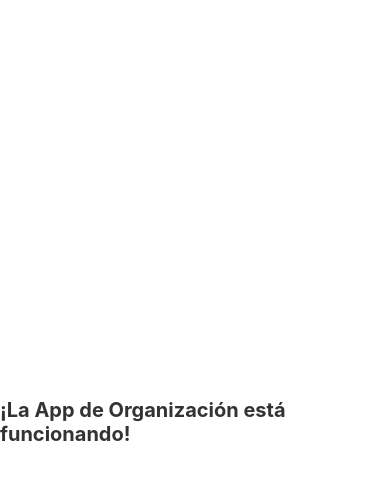
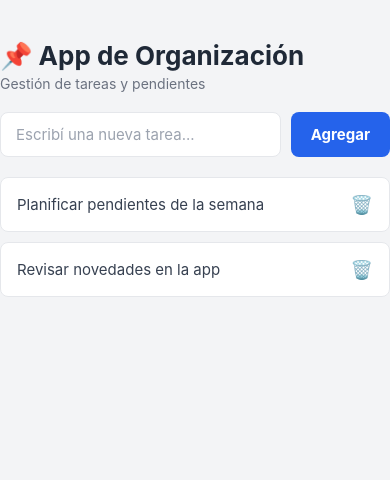
Before and after one commit to MicaelaResolani/app-organizacion, a React Native app: screen / in a window 390 px wide. Shown: the top 480 px of the page. Built offline with nearby package versions, Linux system fonts and the light colour scheme.

Commit message:
Update App.js

```diff
--- a/App.js
+++ b/App.js
@@ -1,24 +1,137 @@
-import React from 'react';
-import { StyleSheet, Text, View } from 'react-native';
+import React, { useState } from 'react';
+import {
+  StyleSheet,
+  Text,
+  View,
+  SafeAreaView,
+  TextInput,
+  TouchableOpacity,
+  FlatList,
+  StatusBar,
+} from 'react-native';
 
 export default function App() {
+  const [task, setTask] = useState('');
+  const [tasks, setTasks] = useState([
+    { id: '1', text: 'Planificar pendientes de la semana' },
+    { id: '2', text: 'Revisar novedades en la app' },
+  ]);
+
+  const addTask = () => {
+    if (task.trim()) {
+      setTasks([...tasks, { id: Date.now().toString(), text: task.trim() }]);
+      setTask('');
+    }
+  };
+
+  const deleteTask = (id) => {
+    setTasks(tasks.filter((t) => t.id !== id));
+  };
+
   return (
-    <View style={styles.container}>
-      <Text style={styles.text}>¡La App de Organización está funcionando!</Text>
-    </View>
+    <SafeAreaView style={styles.container}>
+      <StatusBar barStyle="dark-content" />
+      <View style={styles.header}>
+        <Text style={styles.title}>📌 App de Organización</Text>
+        <Text style={styles.subtitle}>Gestión de tareas y pendientes</Text>
+      </View>
+
+      <View style={styles.inputContainer}>
+        <TextInput
+          style={styles.input}
+          placeholder="Escribí una nueva tarea..."
+          placeholderTextColor="#9CA3AF"
+          value={task}
+          onChangeText={setTask}
+        />
+        <TouchableOpacity style={styles.addButton} onPress={addTask}>
+          <Text style={styles.buttonText}>Agregar</Text>
+        </TouchableOpacity>
+      </View>
+
+      <FlatList
+        data={tasks}
+        keyExtractor={(item) => item.id}
+        renderItem={({ item }) => (
+          <View style={styles.taskCard}>
+            <Text style={styles.taskText}>{item.text}</Text>
+            <TouchableOpacity onPress={() => deleteTask(item.id)}>
+              <Text style={styles.deleteText}>🗑️</Text>
+            </TouchableOpacity>
+          </View>
+        )}
+      />
+    </SafeAreaView>
   );
 }
 
 const styles = StyleSheet.create({
   container: {
     flex: 1,
-    backgroundColor: '#ffffff',
+    backgroundColor: '#F3F4F6',
+    paddingHorizontal: 20,
+    paddingTop: 40,
+    maxWidth: 600,
+    width: '100%',
+    alignSelf: 'center',
+  },
+  header: {
+    marginBottom: 20,
+  },
+  title: {
+    fontSize: 26,
+    fontWeight: 'bold',
+    color: '#1F2937',
+  },
+  subtitle: {
+    fontSize: 14,
+    color: '#6B7280',
+    marginTop: 4,
+  },
+  inputContainer: {
+    flexDirection: 'row',
+    marginBottom: 20,
+  },
+  input: {
+    flex: 1,
+    backgroundColor: '#FFFFFF',
+    paddingHorizontal: 15,
+    paddingVertical: 12,
+    borderRadius: 8,
+    borderWidth: 1,
+    borderColor: '#E5E7EB',
+    marginRight: 10,
+    fontSize: 15,
+  },
+  addButton: {
+    backgroundColor: '#2563EB',
+    justifyContent: 'center',
+    paddingHorizontal: 20,
+    borderRadius: 8,
+  },
+  buttonText: {
+    color: '#FFFFFF',
+    fontWeight: 'bold',
+    fontSize: 15,
+  },
+  taskCard: {
+    backgroundColor: '#FFFFFF',
+    padding: 16,
+    borderRadius: 8,
+    flexDirection: 'row',
+    justifyContent: 'space-between',
     alignItems: 'center',
-    justifyContent: 'center',
+    marginBottom: 10,
+    borderWidth: 1,
+    borderColor: '#E5E7EB',
   },
-  text: {
-    fontSize: 20,
-    fontWeight: 'bold',
-    color: '#333333',
+  taskText: {
+    fontSize: 15,
+    color: '#374151',
+    flex: 1,
+  },
+  deleteText: {
+    fontSize: 18,
+    marginLeft: 10,
   },
 });
```
